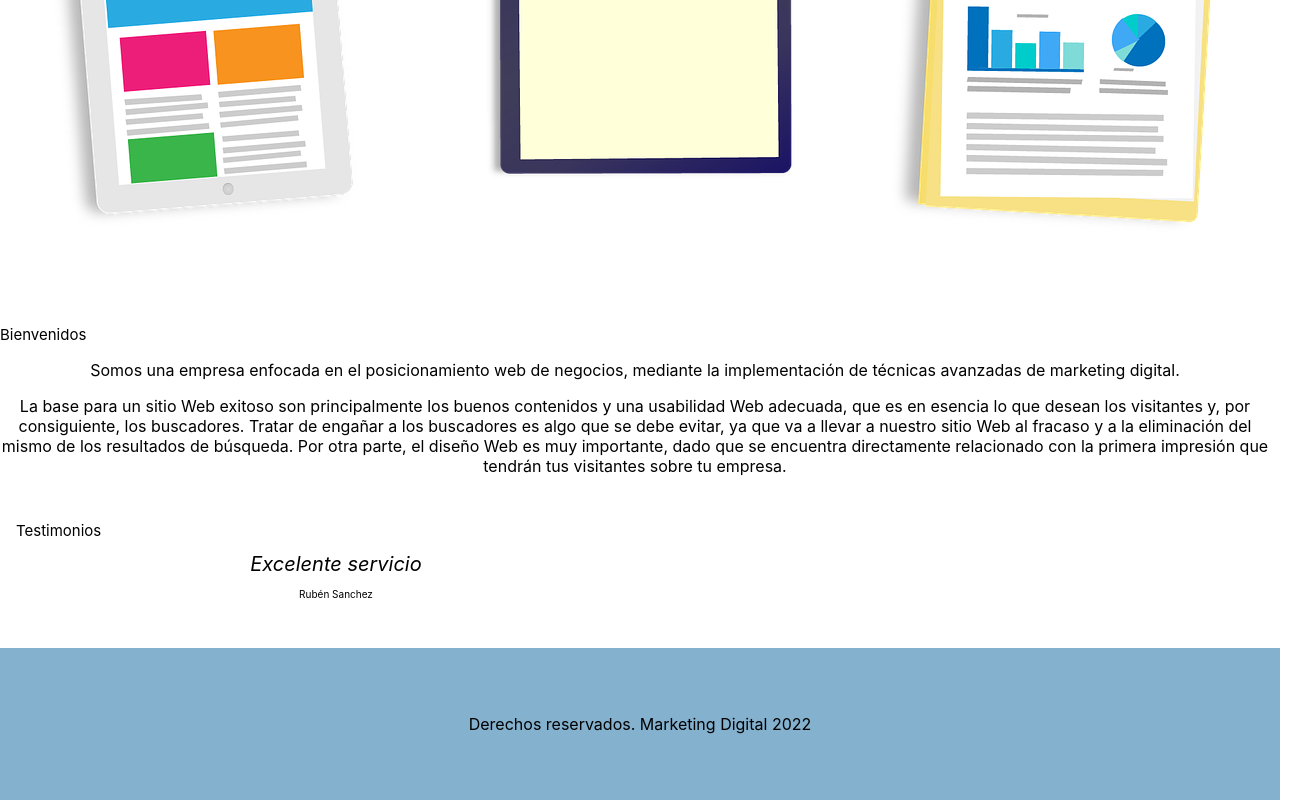
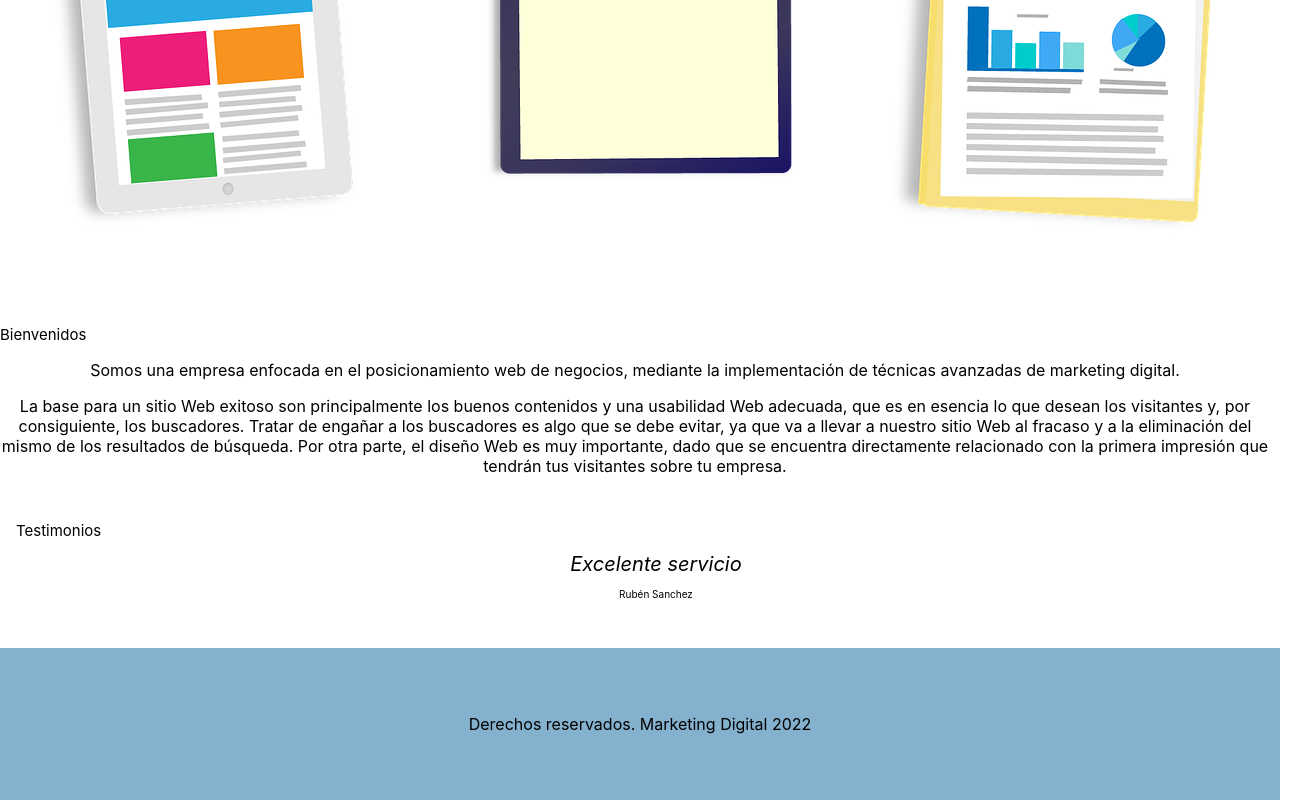
Before and after one commit to Enzo-Boldrini/diplomatura-front, a React (Create React App) app: page / in a window 1280 px wide. Shown: the part 626-1426 px from the top of the page, 1312 px wide, since content can reach past the window. Built offline with nearby package versions, Linux system fonts and the light colour scheme.

Commit message:
proyecto

```diff
--- a/src/styles/HomePage.css
+++ b/src/styles/HomePage.css
@@ -3,15 +3,17 @@
     padding-right: 10px;
     box-sizing: border-box;
     text-align: center;
+    align-content: center;
 }
 
 .testimonios {
-    width: 50%;
+    width: 100%;
 }
 .testimonios {
     font-size: 20px;
     text-align: center;
     padding: 16px;
+    align-content: center;
 
 }
 
```
